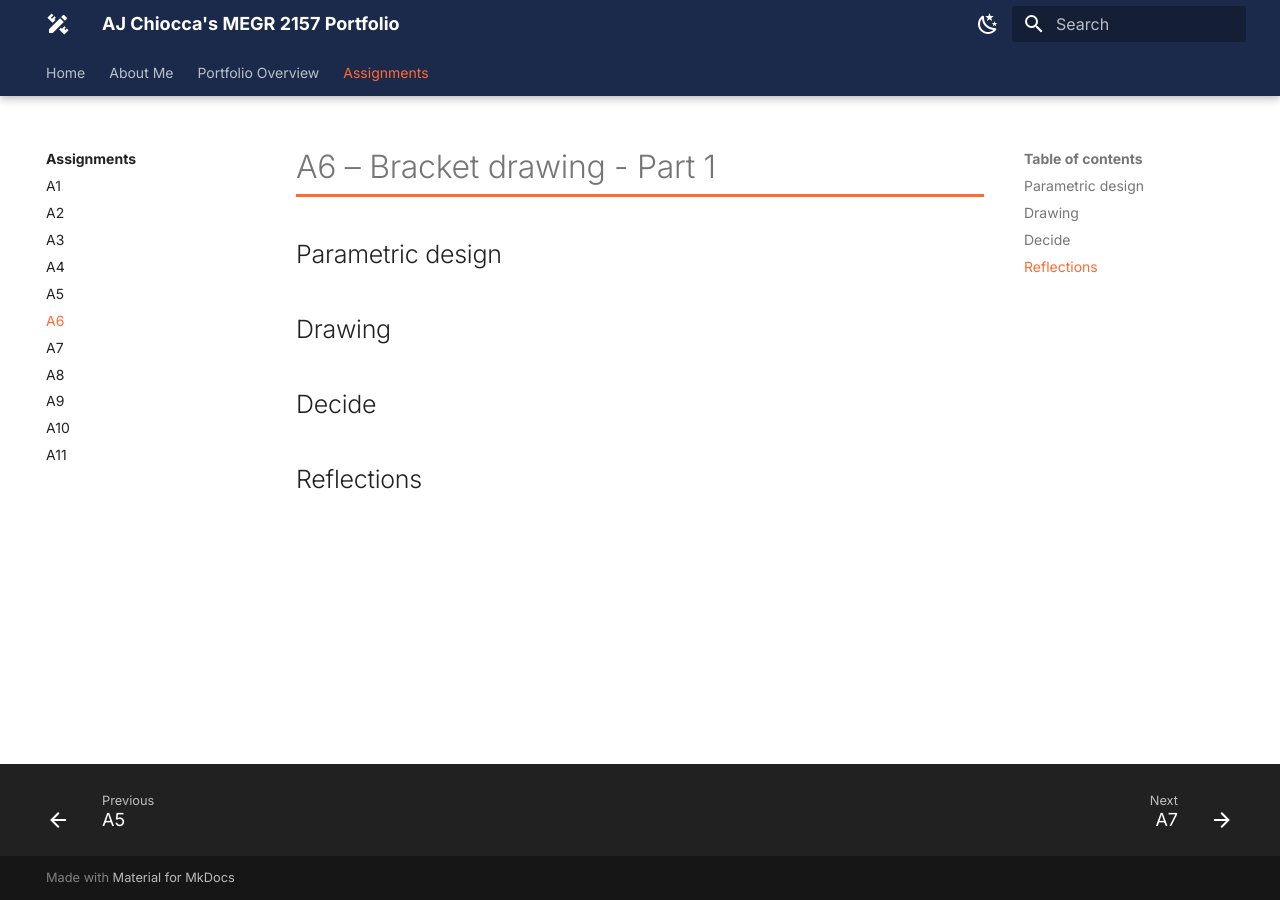
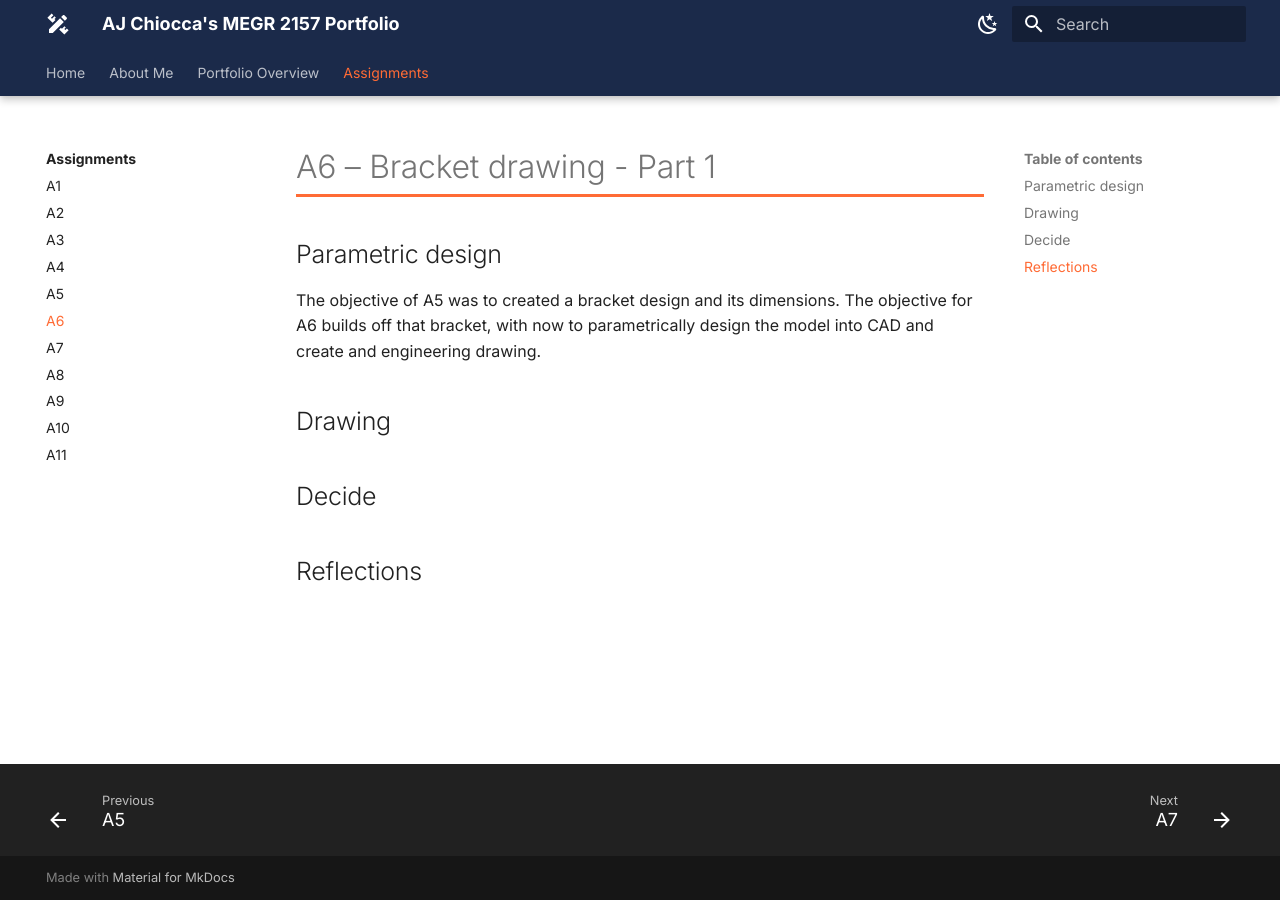
Before and after one commit to ajchiocca/megr2157-portfolio, an MkDocs documentation site: the page built from docs/assignments/A06/index.md, in a window 1280 px wide. Built offline with MkDocs 1.6.1 and Material for MkDocs 9.7.7, drawn with Linux system fonts in a browser that asks for light colours.

Commit message:
Update index.md

```diff
--- a/docs/assignments/A06/index.md
+++ b/docs/assignments/A06/index.md
@@ -1,7 +1,7 @@
 # A6 – Bracket drawing - Part 1
 
 ## Parametric design
-
+The objective of A5 was to created a bracket design and its dimensions. The objective for A6 builds off that bracket, with now to parametrically design the model into CAD and create and engineering drawing.
 ## Drawing
 
 
```
